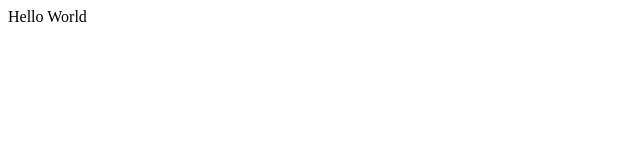
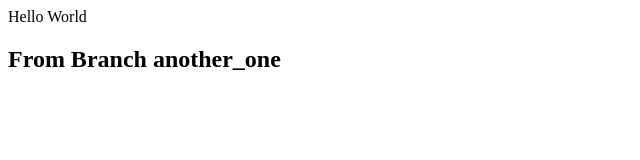
Before and after one commit to Mohit-Sable/Demo-github, a plain HTML site: page index.html in a window 1280 px wide. Shown: the whole page, without its empty margins (0-640 px from the left). Drawn offline with Linux system fonts and the light colour scheme.

Commit message:
Updated the HTML File

```diff
--- a/index.html
+++ b/index.html
@@ -1 +1,2 @@
 <p> Hello World </p>
+<h2> From Branch another_one </h2>
```
